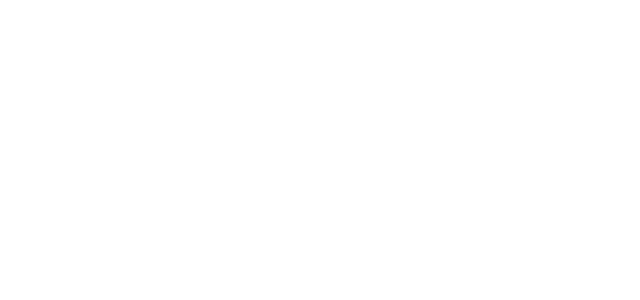
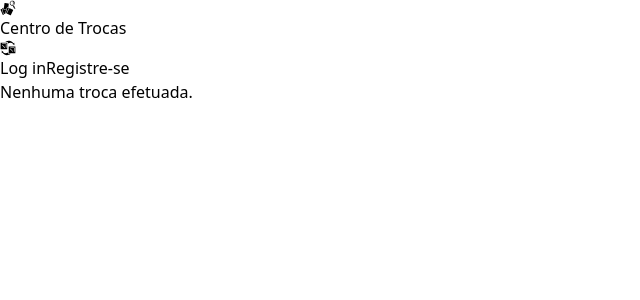
Before and after one commit to UlissesJunior/InMeta, a React (Vite) app: page /historicodetrocas in a window 1280 px wide. Shown: the top 300 px of the page, without its empty margins (0-640 px from the left). Built offline with nearby package versions, Linux system fonts and the light colour scheme.

Commit message:
feat: create historytrade page

```diff
--- a/src/App.tsx
+++ b/src/App.tsx
@@ -5,8 +5,10 @@
 import LoginPage from './pages/LoginPage';
 import CardsPage from './pages/CardsPage';
 import FavoritesPage from './pages/FavoritesPage';
+import TradeHistoryPage from './pages/TradeHistory';
 import RegisterPage from './pages/RegisterPage';
 import 'react-toastify/dist/ReactToastify.css';
+// import UserTradesPage from './pages/UserTradesPage';
 
 const App: React.FC = () => {
   return (
@@ -18,6 +20,8 @@
           <Route path="/cadastro" element={<RegisterPage />} />
           <Route path="/cards" element={<CardsPage />} />
           <Route path="/favoritos" element={<FavoritesPage />} />
+          <Route path="/historicodetrocas" element={<TradeHistoryPage />} />
+          {/* <Route path="/minhastrocas" element={<UserTradesPage />} />           */}
         </Routes>
     </>
   );
--- /dev/null
+++ b/src/pages/TradeHistory.tsx
@@ -0,0 +1,54 @@
+import React, { useEffect, useState } from 'react';
+import { Container } from '../components/Container';
+import { Navbar } from '../components/Navbar';
+import Trade from '../components/Trade';
+import { getTradeHistory } from '../utils/TradeHistoryUtils';
+import { ITrade } from '@models/ITrade';
+import { toast } from 'react-toastify';
+
+const TradeHistoryPage: React.FC = () => {
+    const [tradeHistory, setTradeHistory] = useState<ITrade[]>([]);
+
+    useEffect(() => {
+        const loadTradeHistory = () => {
+            const historyData = getTradeHistory();
+            const userEmail = localStorage.getItem('email');
+
+            if (userEmail && historyData[userEmail]) {
+                setTradeHistory(historyData[userEmail]);
+            }
+        };
+
+        loadTradeHistory();
+    }, []);
+
+    const handleRemoveFavorite = (tradeId: string) => {
+        const userEmail = localStorage.getItem('email');
+        if (userEmail) {
+            const updatedTradeHistory = tradeHistory.filter(trade => trade.id !== tradeId);
+            setTradeHistory(updatedTradeHistory);
+            toast.success('Trade removido dos favoritos com sucesso!');
+
+            const historyData = getTradeHistory();
+            historyData[userEmail] = updatedTradeHistory;
+            localStorage.setItem('tradeHistory', JSON.stringify(historyData));
+        }
+    };
+
+    return (
+        <Container height={true}>
+            <Navbar />
+            <div className='flex flex-col p-8'>
+                {tradeHistory.length ? (
+                    tradeHistory.map((trade, index) => (
+                        <Trade key={trade.id + index} trade={trade} onRemoveFavorite={handleRemoveFavorite} />
+                    ))
+                ) : (
+                    <p>Nenhuma troca efetuada.</p>
+                )}
+            </div>
+        </Container>
+    );
+};
+
+export default TradeHistoryPage;
```
